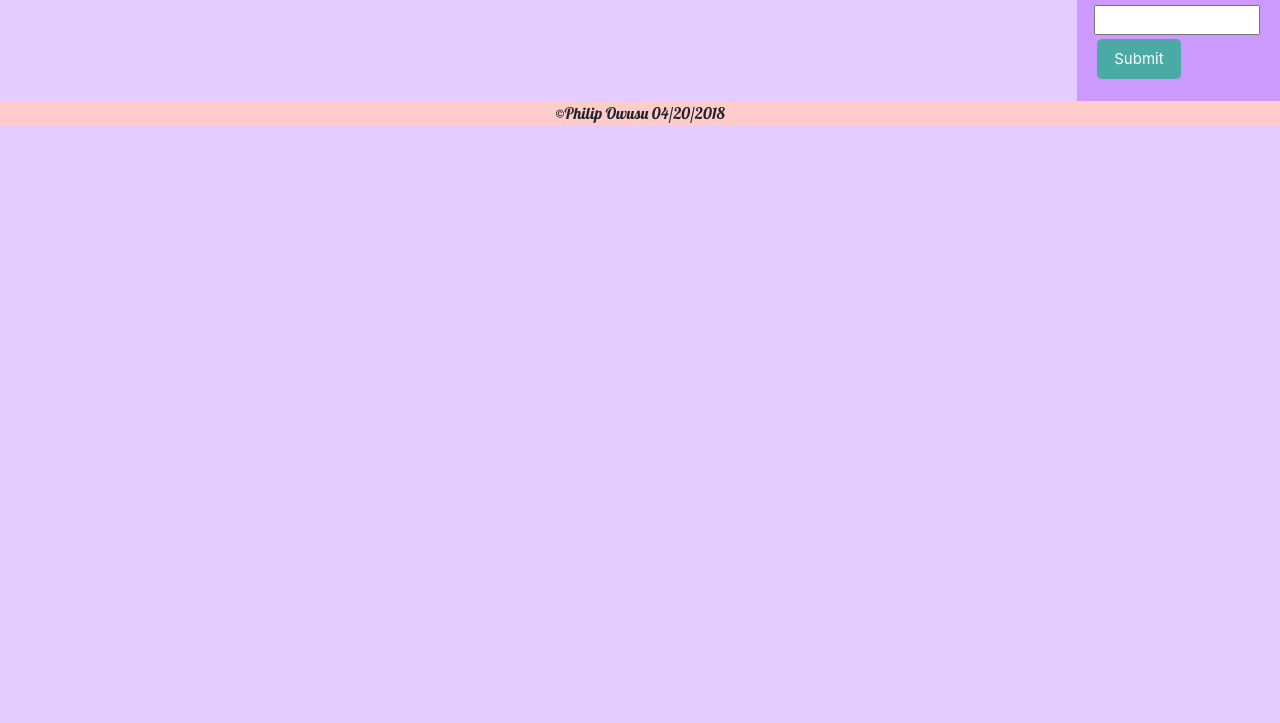
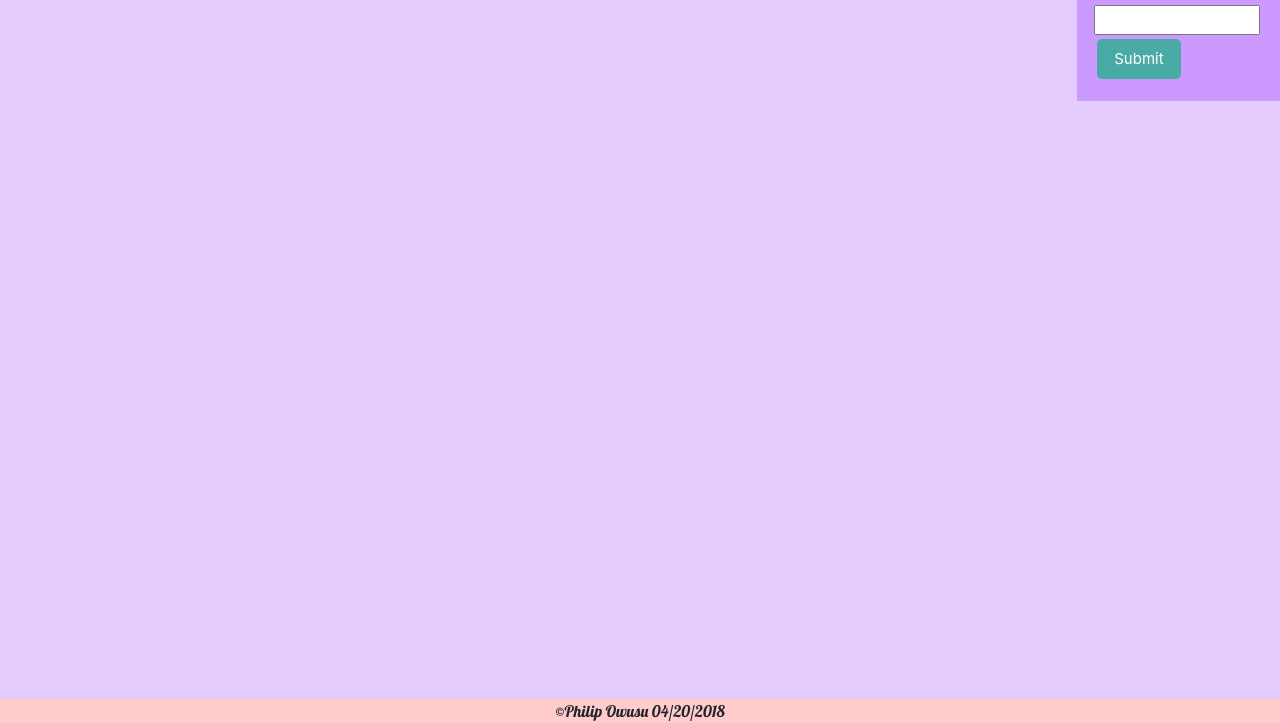
Before and after one commit to powusu6128/Giphy_App, a plain HTML site: page index.html in a window 1280 px wide. Shown: the part 77-800 px from the top of the page. Drawn offline with nearby package versions, Linux system fonts and the light colour scheme.

Commit message:
adding up

```diff
--- a/assets/css/style.css
+++ b/assets/css/style.css
@@ -16,6 +16,14 @@ label {
   margin-top: 5px solid #ffcccc;
   font-family: 'Lobster', cursive;
   margin-bottom: 0px;
+}
+
+.footer{
+  position: absolute;
+
+  width:100%;
+
+  bottom:0px;
 }
 
 .header h1 {
```
